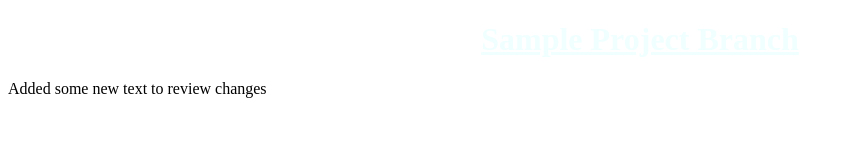
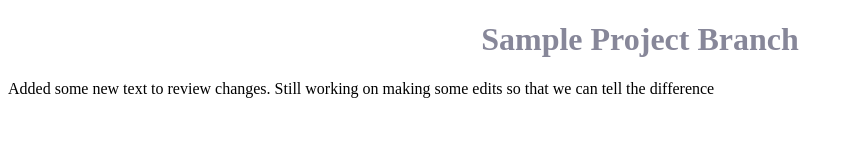
Before and after one commit to interlink3d/ebarajas-projects, a plain HTML site: page index.html in a window 1280 px wide. Shown: the whole page, without its empty margins (0-853 px from the left). Drawn offline with Linux system fonts and the light colour scheme.

```diff
--- a/index.html
+++ b/index.html
@@ -7,7 +7,7 @@
   <body>
 
   <h1>Sample Project Branch</h1>
-  <p>Added some new text to review changes</p>
+  <p>Added some new text to review changes. Still working on making some edits so that we can tell the difference</p>
 
   <script src="scripts.js" type="text/javascript"></script>
   </body>
--- a/main.css
+++ b/main.css
@@ -1,5 +1,4 @@
 h1 {
   text-align: center;
-  color: azure;
-  text-decoration: underline;
+  color: #878799;
 }
--- a/scripts.js
+++ b/scripts.js
@@ -1 +1 @@
-console.log('Welcome to my website fellow developer')
+console.log('Welcome to my website')
```
